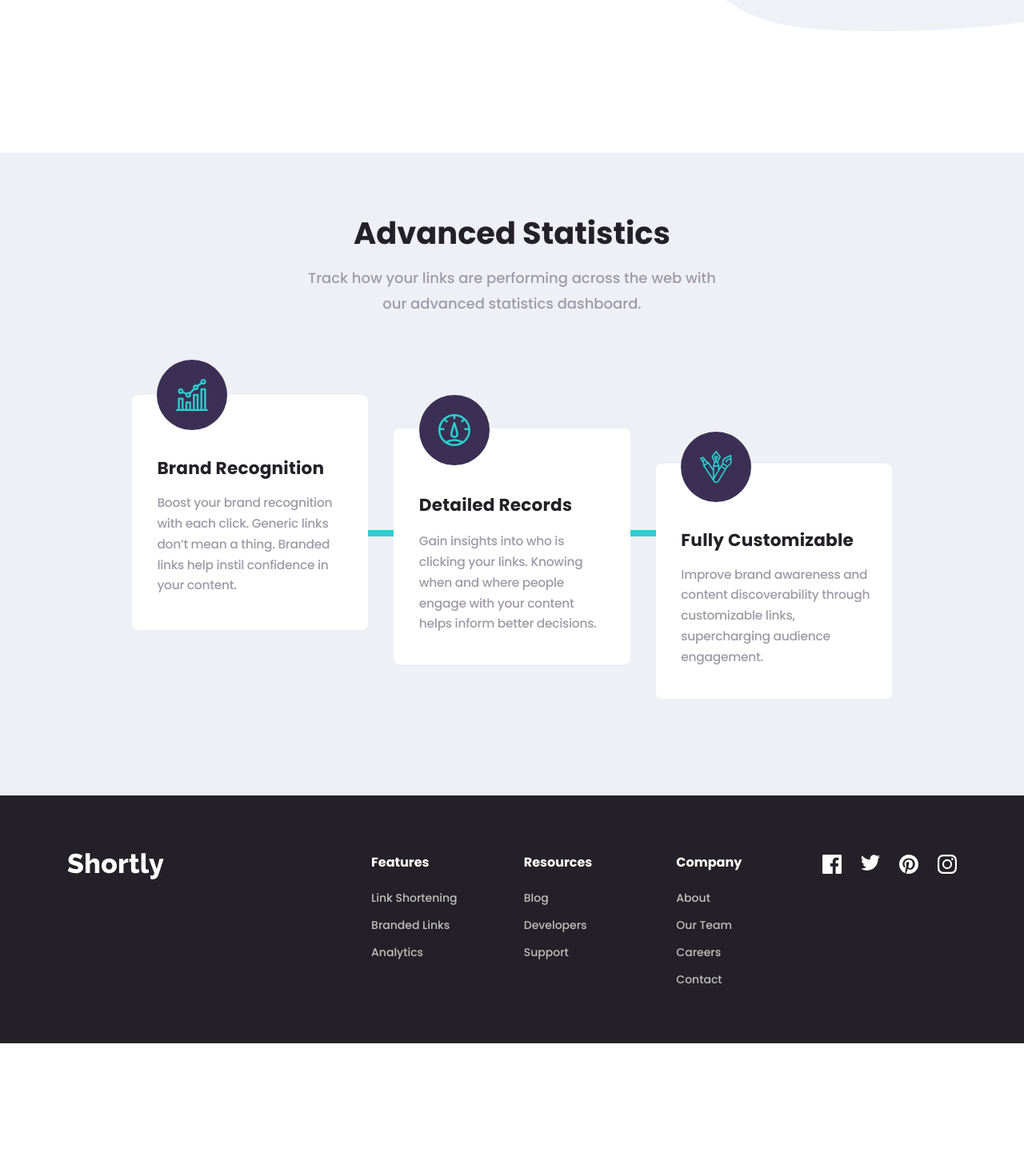
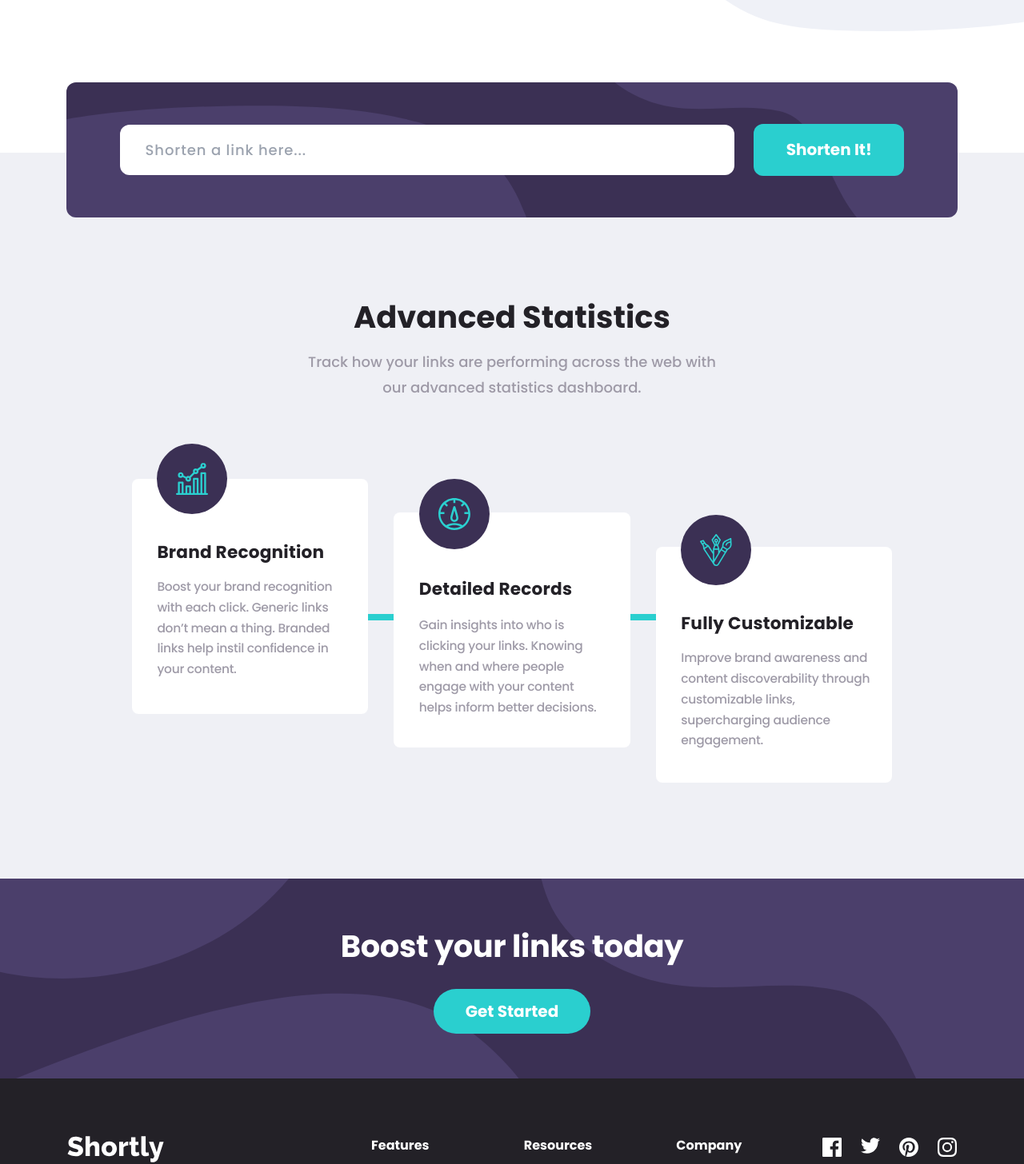
Before and after one commit to shobanamg/url-shortning-api-landing-page, a Next.js app: page / in a window 1280 px wide. Shown: the part 611-2067 px from the top of the page at 80% size. Before the commit the page ends 1916 px from the top, so only its background shows below. Built offline with nearby package versions, Linux system fonts and the light colour scheme.

Commit message:
Added BoostLink and UrlShortner component

```diff
--- a/app/page.tsx
+++ b/app/page.tsx
@@ -1,11 +1,17 @@
+import Boost from '@/components/sections/BoostLink';
 import Features from '@/components/sections/Features';
 import Hero from '@/components/sections/Hero';
+import UrlShortner from '@/components/sections/UrlShortner';
 
 const Home = () => {
   return (
     <main className="overflow-hidden text-center">
       <Hero />
+      <section className="bg-light-violet p-6">
+        <UrlShortner />
+      </section>
       <Features />
+      <Boost />
     </main>
   );
 };
--- a/components/Button.tsx
+++ b/components/Button.tsx
@@ -28,7 +28,7 @@ const Button = ({
       className={cn(
         'text-xl font-bold text-white transition',
         className,
-        bgColor || 'bg-cyan hover:bg-teal-400'
+        bgColor || 'bg-cyan  hover:bg-opacity-30'
       )}
     >
       {children}
--- /dev/null
+++ b/components/sections/BoostLink.tsx
@@ -0,0 +1,13 @@
+import Button from '@/components/Button';
+
+const CallToAction = () => {
+  return (
+    <section className="space-y-4 bg-dark-violet bg-boost-mobile bg-right bg-no-repeat pb-[5.6rem] pt-[6.2rem] lg:space-y-6 lg:bg-boost-desktop lg:bg-cover lg:py-14">
+      <h2 className="text-[1.7rem] -tracking-[0.01em] text-white lg:text-[2.4rem]">
+        Boost your links today
+      </h2>
+      <Button className="rounded-full px-10 py-3.5">Get Started</Button>
+    </section>
+  );
+};
+export default CallToAction;
--- /dev/null
+++ b/components/sections/UrlShortner.tsx
@@ -0,0 +1,24 @@
+import Button from '../Button';
+
+const UrlShortner = () => {
+  return (
+    <div className="mx-auto max-w-[69.6rem]">
+      <form
+        action="#"
+        className="mt-[5.2rem] flex flex-col gap-6 rounded-xl bg-dark-violet bg-shorten-mobile bg-right-top bg-no-repeat p-6 text-white lg:-mt-28 lg:flex-row lg:items-center lg:bg-shorten-desktop lg:bg-cover lg:px-[4.15rem] lg:py-[3.25rem]"
+      >
+        <input
+          type="text"
+          className="w-full rounded-xl
+        px-4 py-2.5 tracking-wider placeholder:text-base lg:px-8 lg:py-[1.125rem] lg:placeholder:text-lg"
+          placeholder="Shorten a link here..."
+        />
+        <Button className="w-full rounded-xl py-2.5 lg:w-1/4 lg:py-[1.15rem]">
+          Shorten It!
+        </Button>
+      </form>
+      <div />
+    </div>
+  );
+};
+export default UrlShortner;
```
